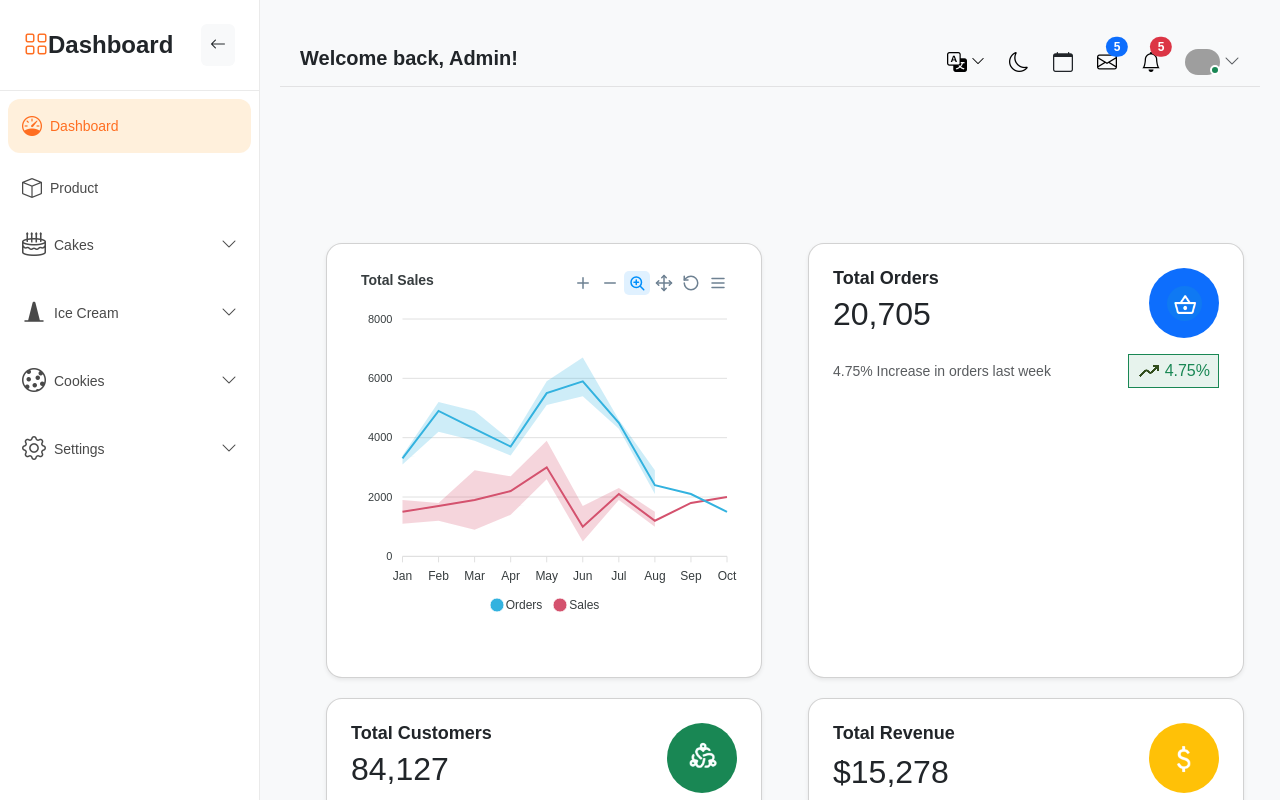
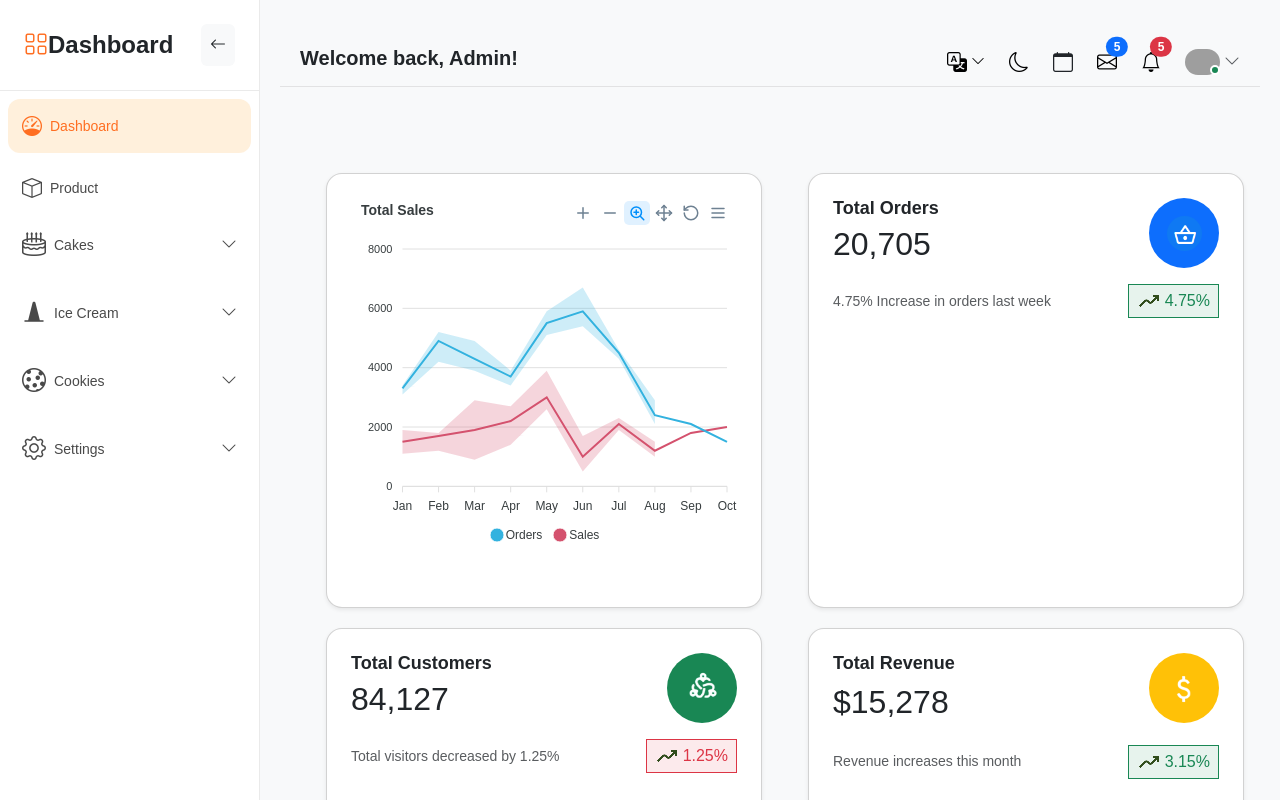
Before and after one commit to AdilKhan-tech/marble-store, a Next.js app in the folder client/: page /dashboard in a window 1280 px wide. Shown: the top 800 px of the page. Built offline with nearby package versions, Linux system fonts and the light colour scheme; grey boxes are pictures that could not be loaded.

Commit message:
short the css clear extra classes of css

```diff
--- a/client/public/assets/css/Dashboard.css
+++ b/client/public/assets/css/Dashboard.css
@@ -64,7 +64,7 @@ body.sidebar-open .header {
   font-weight: bold;
 }
 .home {
-  margin-top: 120px;
+  margin-top: 50px;
 }
 .card {
   background-color: silver;
```
